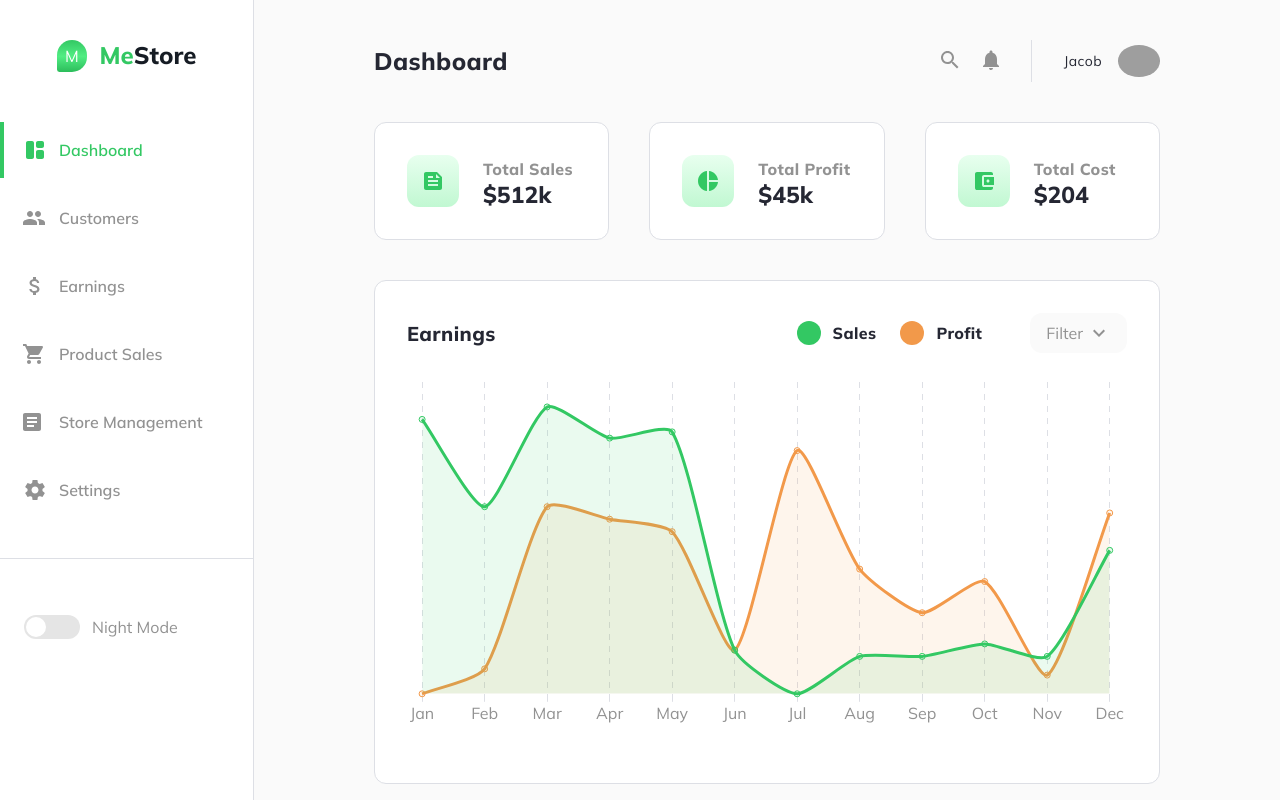
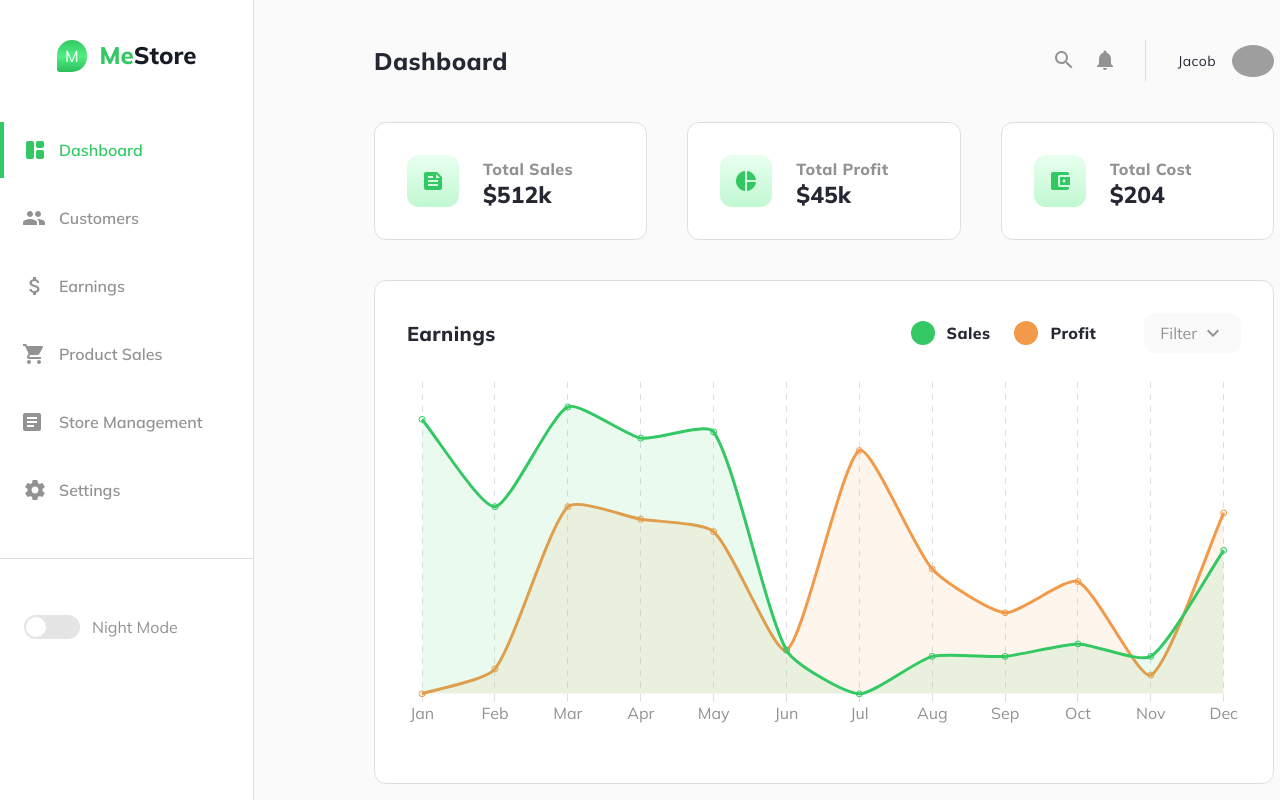
Before and after one commit to kyle4real/mestore-react-ui, a React (Create React App) app: page / in a window 1280 px wide. Built offline with nearby package versions, Linux system fonts and the light colour scheme; grey boxes are pictures that could not be loaded.

Commit message:
Max width of 900px on main dashboard components. Fixed overflow scroll issue.

```diff
--- a/src/components/Dashboard/Dashboard.module.scss
+++ b/src/components/Dashboard/Dashboard.module.scss
@@ -5,6 +5,7 @@
     height: 100vh;
     overflow: auto;
     z-index: 5;
+    overflow-x: hidden;
 
     &::-webkit-scrollbar {
         width: 8px;
--- a/src/components/Dashboard/Earnings/Earnings.module.scss
+++ b/src/components/Dashboard/Earnings/Earnings.module.scss
@@ -2,6 +2,7 @@
 
 .earnings {
     width: 100%;
+    min-width: 900px;
     padding: 32px;
     border-radius: $borderRadius;
 
--- a/src/components/Dashboard/Header/Header.module.scss
+++ b/src/components/Dashboard/Header/Header.module.scss
@@ -5,6 +5,7 @@
     justify-content: space-between;
     align-items: center;
     height: 42px;
+    min-width: 900px;
 
     &__title {
         font-weight: 800;
--- a/src/components/Dashboard/ProductSales/SalesTable/SalesTable.module.scss
+++ b/src/components/Dashboard/ProductSales/SalesTable/SalesTable.module.scss
@@ -23,7 +23,7 @@
     tbody {
         display: block;
         overflow: auto;
-        height: 295px;
+        height: 280px;
     }
 
     tbody tr {
--- a/src/components/Dashboard/Totals/Totals.module.scss
+++ b/src/components/Dashboard/Totals/Totals.module.scss
@@ -4,6 +4,7 @@
     display: flex;
     justify-content: space-between;
     margin: 40px 0;
+    min-width: 900px;
 
     &__card {
         &:not(:last-child) {
```
